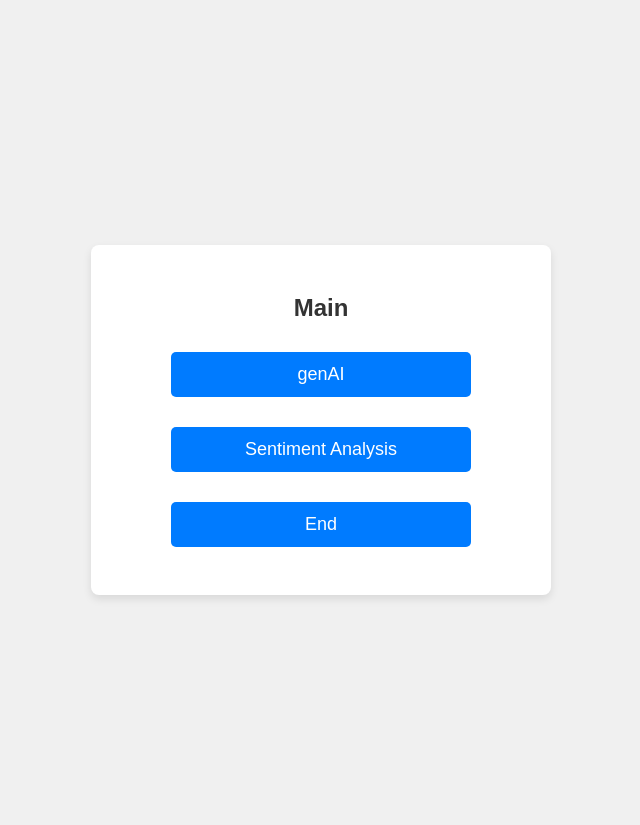
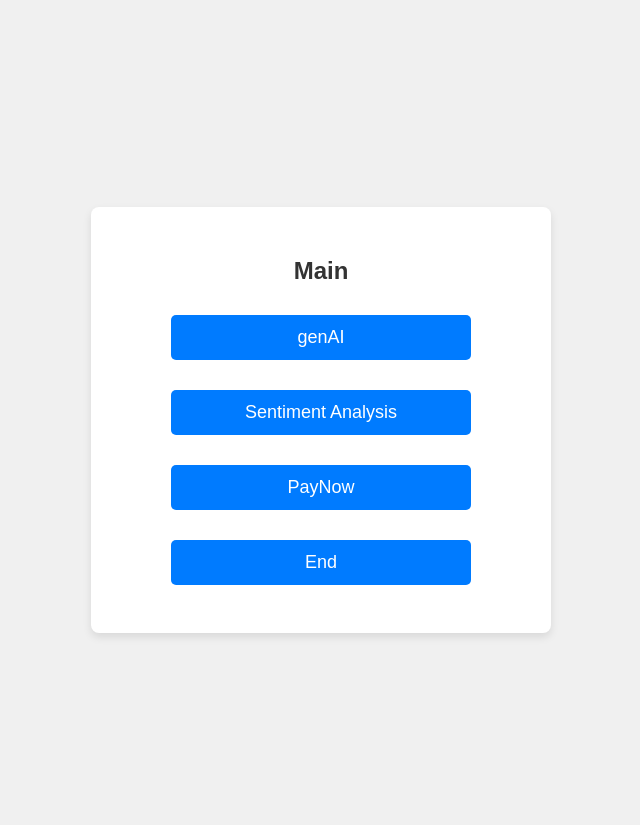
Before and after one commit to Marcus8009/AN6001A-2024-T2, a Flask app: page /main in a window 1280 px wide. Shown: the top 825 px of the page, without its empty margins (319-959 px from the left). Run offline with Flask 3, Linux system fonts and the light colour scheme.

Commit message:
Update main.html

```diff
--- a/templates/main.html
+++ b/templates/main.html
@@ -13,6 +13,9 @@
             <p><input type="submit" value="Sentiment Analysis"></p>
         </form>
         <form action="/" method="post">
+            <p><input type="submit" value="PayNow"></p>
+        </form>
+         <form action="/" method="post">
             <p><input type="submit" value="End"></p>
         </form>
     </div>
```
